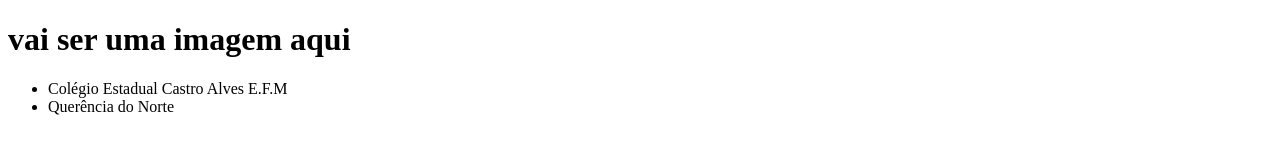
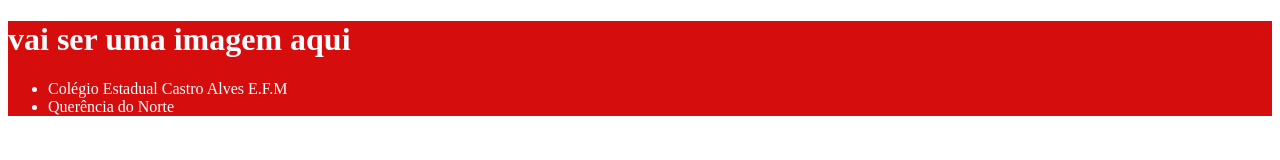
Before and after one commit to luanabeatrizribeiro/luanabeatriz, a plain HTML site: page index.html in a window 1280 px wide. Drawn offline with Linux system fonts and the light colour scheme.

Commit message:
Update style.css

```diff
--- a/style.css
+++ b/style.css
@@ -1,3 +1,4 @@
-head{
-    background: #800080;
+header{
+    background: #d60d0d;
+    color:rgb(249, 252, 255)
 }
```
